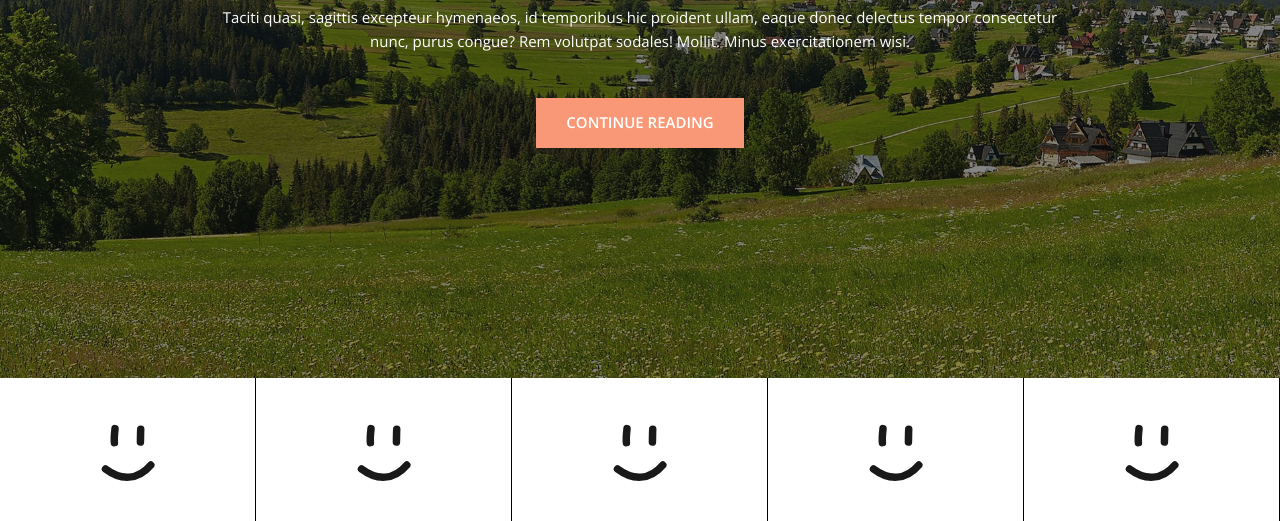
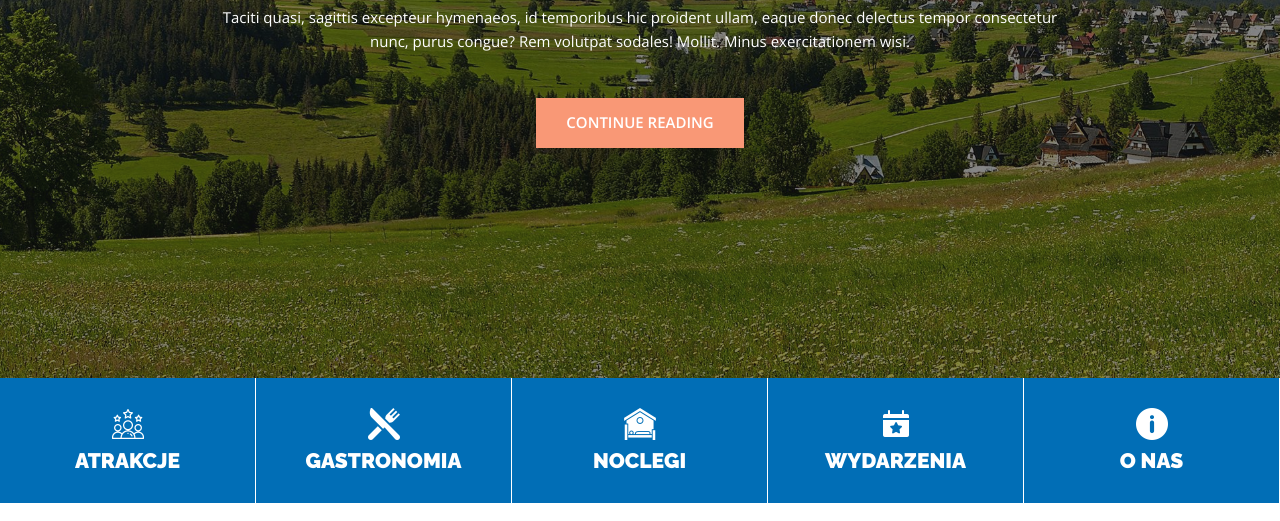
Before and after one commit to marketingMixNT/kochamZ-b, a website: page index.html in a window 1280 px wide. Shown: the part 431-952 px from the top of the page. Drawn offline with nearby package versions, Linux system fonts and the light colour scheme; a script that the page names is missing.

Commit message:
create header buttons--grid

```diff
--- a/index.html
+++ b/index.html
@@ -186,43 +186,43 @@
          <!--BUTTONS-GRID-->
          <div class="trip-search-section shape-search-section">
    <!-- <div class="slider-shape"></div> -->
-   <div style="display:grid;grid-template-columns: repeat(5,1fr);margin-top:-0px">
+   <div class="buttons__grid">
 
-      <div style="border-right:1px solid black;display:flex;flex-direction:column;justify-content:center;align-items:center">
+      <a href="#" class="buttons__box">
 
-         <img src="/dist/assets/icons/happy.svg" alt="" style="width: 150px;">
+         <img src="/dist/assets/icons/attractions.png" alt="" >
 
-         <h4>Atrakcje</h4>
+         <h2 >Atrakcje</h2>
 
-      </div>
-      <div style="border-right:1px solid black;display:flex;flex-direction:column;justify-content:center;align-items:center">
+      </a>
+      <a href="#"  class="buttons__box">
 
-         <img src="/dist/assets/icons/happy.svg" alt="" style="width: 150px;">
+         <img src="/dist/assets/icons/restaurant.png" alt="" >
 
-         <h4>Gastronomia</h4>
+         <h2>Gastronomia</h2>
 
-      </div>
-      <div style="border-right:1px solid black;display:flex;flex-direction:column;justify-content:center;align-items:center">
+      </a>
+      <a href="#"  class="buttons__box">
 
-         <img src="/dist/assets/icons/happy.svg" alt="" style="width: 150px;">
+         <img src="/dist/assets/icons/accomodation.png" alt="" >
 
-         <h4>Noclegi</h4>
+         <h2>Noclegi</h2>
 
-      </div>
-      <div style="border-right:1px solid black;display:flex;flex-direction:column;justify-content:center;align-items:center">
+      </a>
+      <a href="#"  class="buttons__box">
 
-         <img src="/dist/assets/icons/happy.svg" alt="" style="width: 150px;">
+         <img src="/dist/assets/icons/events.png" alt="" >
 
-         <h4>Wydarzenia</h4>
+         <h2>Wydarzenia</h2>
 
-      </div>
-      <div style="border-right:1px solid black;display:flex;flex-direction:column;justify-content:center;align-items:center">
+      </a>
+      <a href="#"  class="buttons__box">
 
-         <img src="/dist/assets/icons/happy.svg" alt="" style="width: 150px;">
+         <img src="/dist/assets/icons/information.png" alt="">
 
-         <h4>O nas</h4>
+         <h2>O nas</h2>
 
-      </div>
+      </a>
 
 
       <!-- <div class="trip-search-inner white-bg d-flex">
--- /dev/null
+++ b/src/sass/ownStyle.scss
@@ -0,0 +1,35 @@
+@use './helpers/variables';
+
+.buttons {
+	&__grid {
+		display: grid;
+		grid-template-columns: repeat(5, 1fr);
+		margin-top: -0px;
+		background-color: variables.$secondary-color;
+	}
+	&__box {
+		border-right: 1px solid white;
+		display: flex;
+		flex-direction: column;
+		justify-content: center;
+		align-items: center;
+		gap: 8px;
+		padding-top: 30px;
+		padding-bottom: 15px;
+
+
+        &:hover img{
+            transform: scale(1.1);
+        }
+
+		& img {
+			width: 32px;
+            transition: transform .3s;
+		}
+		& h2 {
+			font-size: 21px;
+			text-transform: uppercase;
+			color: white;
+		}
+	}
+}
--- a/src/sass/particials/front-page/_subscribe.scss
+++ b/src/sass/particials/front-page/_subscribe.scss
@@ -137,8 +137,8 @@
 	    left: 0;
 	    .circle-bar {
 	    	left: 100%;
-    		border-top-right-radius: (128px/2);
-    		border-bottom-right-radius: (128px/2);
+    		border-top-right-radius: (128px);
+    		border-bottom-right-radius: (128px);
     		border-left: 0;
     		-webkit-transform-origin: center left;
     		-moz-transform-origin: center left;
@@ -150,8 +150,8 @@
 	    right: 0;
 	    .circle-bar {
 	    	left: -100%;
-    		border-top-left-radius: (128px/2);
-    		border-bottom-left-radius: (128px/2);
+    		border-top-left-radius: (128px);
+    		border-bottom-left-radius: (128px);
     		border-right: 0;
     		-webkit-transform-origin: center right;
     		-moz-transform-origin: center right;
--- a/src/sass/styles.scss
+++ b/src/sass/styles.scss
@@ -63,6 +63,8 @@
     * Widget Siderbar
 
 ---------------------------------------------------------------- */
+
+@import 'ownStyle';
 
 @import "helpers/mixin";
 @import "helpers/breakpoints";
```
Also changed, not shown: dist/assets/icons/accomodation.png (added), dist/assets/icons/attractions.png (added), dist/assets/icons/events.png (added), dist/assets/icons/information.png (added), dist/assets/icons/restaurant.png (added), dist/css/ownStyle.min.css (added), dist/css/styles.min.css, 1 other file.
